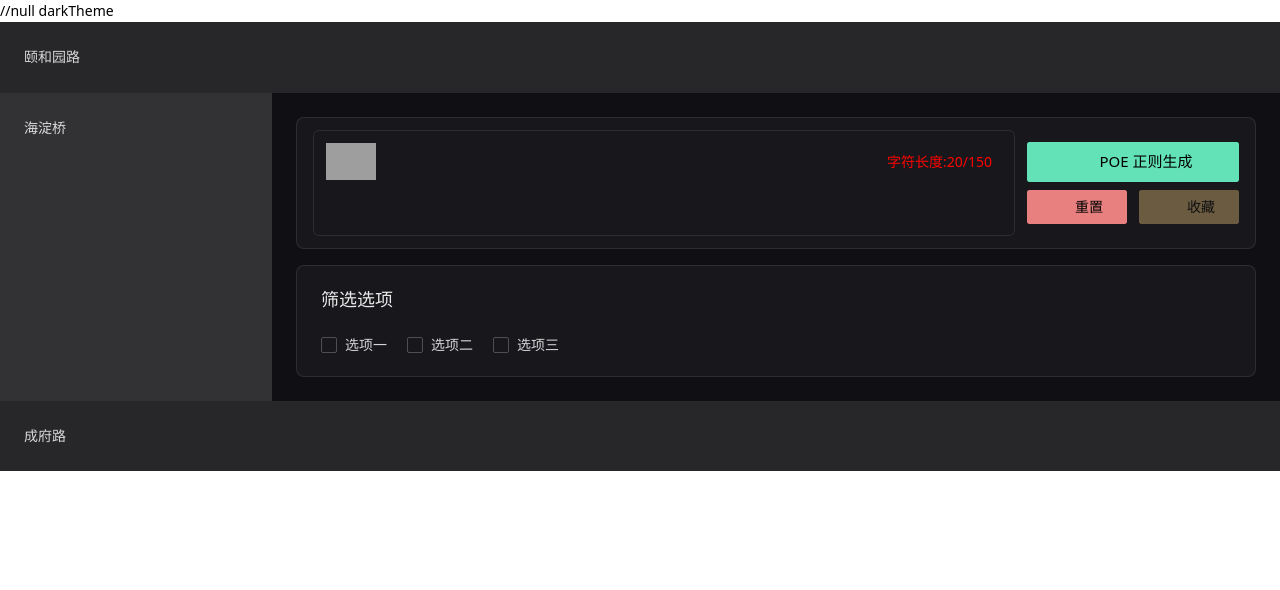
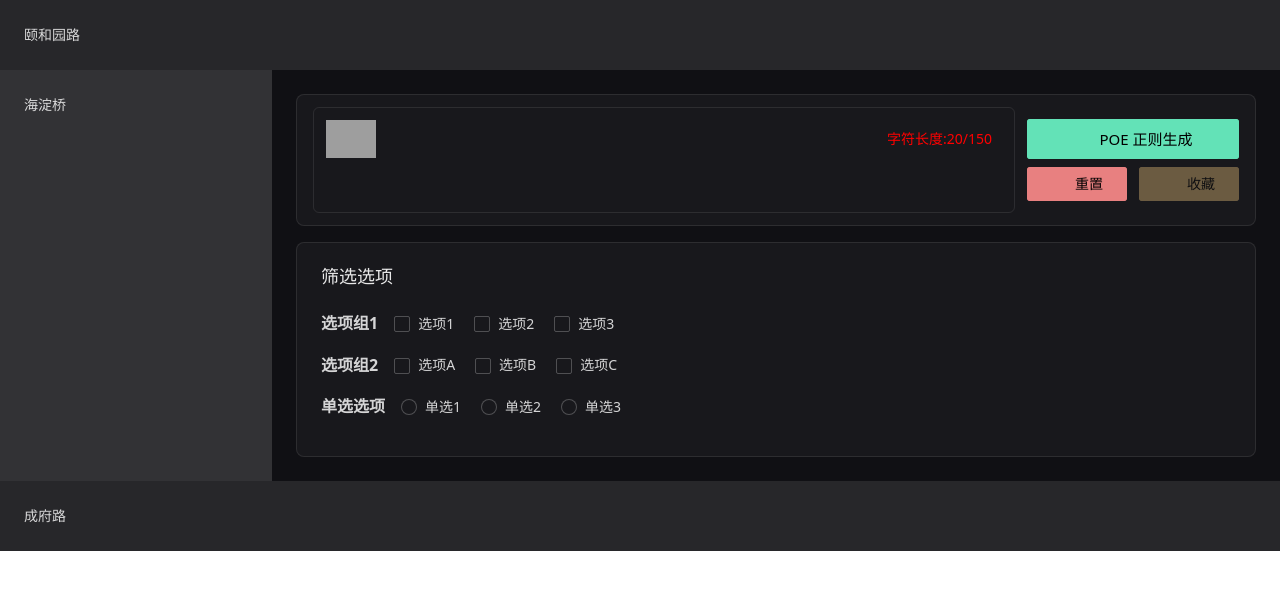
Before and after one commit to vagrant-soul/poereweb, a Vue app: page / in a window 1280 px wide. Shown: the top 590 px of the page. Built offline with nearby package versions, Linux system fonts and the light colour scheme; grey boxes are pictures that could not be loaded; some icons are missing; the HTML template or start-up script is replaced by a standard one.

Commit message:
完成重置按钮的emit测试

```diff
--- a/components.d.ts
+++ b/components.d.ts
@@ -25,6 +25,8 @@ declare module 'vue' {
     NLayoutFooter: typeof import('naive-ui')['NLayoutFooter']
     NLayoutHeader: typeof import('naive-ui')['NLayoutHeader']
     NLayoutSider: typeof import('naive-ui')['NLayoutSider']
+    NRadio: typeof import('naive-ui')['NRadio']
+    NRadioGroup: typeof import('naive-ui')['NRadioGroup']
     NSpace: typeof import('naive-ui')['NSpace']
     NThing: typeof import('naive-ui')['NThing']
     NTooltip: typeof import('naive-ui')['NTooltip']
--- a/src/App.vue
+++ b/src/App.vue
@@ -1,6 +1,6 @@
 <template>
   <n-config-provider :theme="darkTheme">
-    //null darkTheme
+    <!-- null darkTheme -->
 
     <n-space vertical size="large">
       <n-layout>
@@ -8,17 +8,54 @@
         <n-layout has-sider>
           <n-layout-sider content-style="padding: 24px;"> 海淀桥 </n-layout-sider>
           <n-layout-content content-style="padding: 24px;">
-            <Result :display-text="displayText" />
+            <Result :display-text="displayText" @reset="handleReset" />
             <!-- 筛选内容部分 -->
             <n-card title="筛选选项" style="margin-top: 16px; border-radius: 8px">
-              <n-checkbox-group v-model:value="selectedOptions">
-                <!-- 垂直布局 -->
-                <n-space>
-                  <n-checkbox value="option1">选项一</n-checkbox>
-                  <n-checkbox value="option2">选项二</n-checkbox>
-                  <n-checkbox value="option3">选项三</n-checkbox>
-                </n-space>
-              </n-checkbox-group>
+              <!-- 第一组复选框 -->
+              <div class="options-group">
+                <h3 class="group-title">选项组1</h3>
+                <n-checkbox-group v-model:value="selectedOptionsGroup1" class="checkbox-wrapper">
+                  <n-space>
+                    <n-checkbox
+                      v-for="option in optionsGroup1"
+                      :key="option.value"
+                      :value="option.value"
+                      :label="option.label"
+                    />
+                  </n-space>
+                </n-checkbox-group>
+              </div>
+
+              <!-- 第二组复选框 -->
+              <div class="options-group">
+                <h3 class="group-title">选项组2</h3>
+                <n-checkbox-group v-model:value="selectedOptionsGroup2" class="checkbox-wrapper">
+                  <n-space>
+                    <n-checkbox
+                      v-for="option in optionsGroup2"
+                      :key="option.value"
+                      :value="option.value"
+                      :label="option.label"
+                    />
+                  </n-space>
+                </n-checkbox-group>
+              </div>
+
+              <!-- 单选框组 -->
+              <div class="options-group">
+                <h3 class="group-title">单选选项</h3>
+                <n-radio-group v-model:value="selectedRadioOption" class="checkbox-wrapper">
+                  <n-space>
+                    <n-radio
+                      v-for="option in radioOptions"
+                      :key="option.value"
+                      :value="option.value"
+                      :label="option.label"
+                    >
+                    </n-radio>
+                  </n-space>
+                </n-radio-group>
+              </div>
             </n-card>
           </n-layout-content>
         </n-layout>
@@ -32,25 +69,61 @@
 import Result from '@/components/ReSult.vue'
 import { ref, computed } from 'vue'
 import { darkTheme } from 'naive-ui' // 临时引用暗色主题
-// 存储选中的选项
-const selectedOptions = ref<string[]>([])
-// 在父组件中进行所有计算
-
-const checkboxOptions = [
-  { value: 'option1', label: '选项一' },
-  { value: 'option2', label: '选项二' },
-  { value: 'option3', label: '选项三' },
+// 第一组选项配置
+const optionsGroup1 = [
+  { label: '选项1', value: '1' },
+  { label: '选项2', value: '2' },
+  { label: '选项3', value: '3' },
 ]
 
-// 然后在计算属性中直接使用
+// 第二组选项配置
+const optionsGroup2 = [
+  { label: '选项A', value: 'A' },
+  { label: '选项B', value: 'B' },
+  { label: '选项C', value: 'C' },
+]
+
+// 单选框选项配置
+const radioOptions = [
+  { label: '单选1', value: 'radio1' },
+  { label: '单选2', value: 'radio2' },
+  { label: '单选3', value: 'radio3' },
+]
+
+// 响应式数据
+const selectedOptionsGroup1 = ref<string[]>([])
+const selectedOptionsGroup2 = ref<string[]>([])
+const selectedRadioOption = ref<string>('')
+// 重置函数
+const handleReset = () => {
+  // 重置所有选择项
+  selectedOptionsGroup1.value = []
+  selectedOptionsGroup2.value = []
+  selectedRadioOption.value = ''
+
+  // 可以在这里添加重置后的其他逻辑，如提示信息
+}
+
+// 修改displayText计算属性，直接显示value值
 const displayText = computed(() => {
-  if (selectedOptions.value.length > 0) {
-    const displayTexts = selectedOptions.value.map(
-      (val) => checkboxOptions.find((opt) => opt.value === val)?.label || val,
-    )
-    return `已选择: ${displayTexts.join(', ')}`
+  const results: string[] = []
+
+  // 处理第一组复选框 - 直接显示value值
+  if (selectedOptionsGroup1.value.length > 0) {
+    results.push(`选项组1: ${selectedOptionsGroup1.value.join(', ')}`)
   }
-  return ''
+
+  // 处理第二组复选框 - 直接显示value值
+  if (selectedOptionsGroup2.value.length > 0) {
+    results.push(`选项组2: ${selectedOptionsGroup2.value.join(', ')}`)
+  }
+
+  // 处理单选框 - 直接显示value值
+  if (selectedRadioOption.value) {
+    results.push(`单选值: ${selectedRadioOption.value}`)
+  }
+
+  return results.length > 0 ? results : ''
 })
 </script>
 <style scoped>
@@ -63,4 +136,21 @@ const displayText = computed(() => {
 .n-layout-sider {
   background: rgba(128, 128, 128, 0.3);
 }
+
+.options-group {
+  display: flex;
+  align-items: center;
+  margin-bottom: 16px;
+  gap: 16px;
+}
+
+.group-title {
+  margin: 0;
+  font-size: 16px;
+  white-space: nowrap;
+}
+
+.checkbox-wrapper {
+  flex: 1;
+}
 </style>
--- a/src/components/ReSult.vue
+++ b/src/components/ReSult.vue
@@ -39,7 +39,7 @@
 
         <!-- 下方两个并排的按钮 -->
         <n-flex class="bottom-buttons">
-          <n-button type="error" style="min-width: 100px">
+          <n-button type="error" style="min-width: 100px" @click="handleReset">
             <template #icon>
               <n-icon>
                 <Reload />
@@ -70,8 +70,17 @@
 import { Reload, Search, Star } from '@vicons/ionicons5'
 // 只接收显示文本，不包含业务逻辑
 const { displayText } = defineProps<{
-  displayText: string
+  displayText: string[] | string
 }>()
+// 定义事件
+const emit = defineEmits<{
+  reset: []
+}>()
+// 处理重置按钮点击
+const handleReset = () => {
+  // 发出重置事件
+  emit('reset')
+}
 </script>
 
 <style scoped>
```
